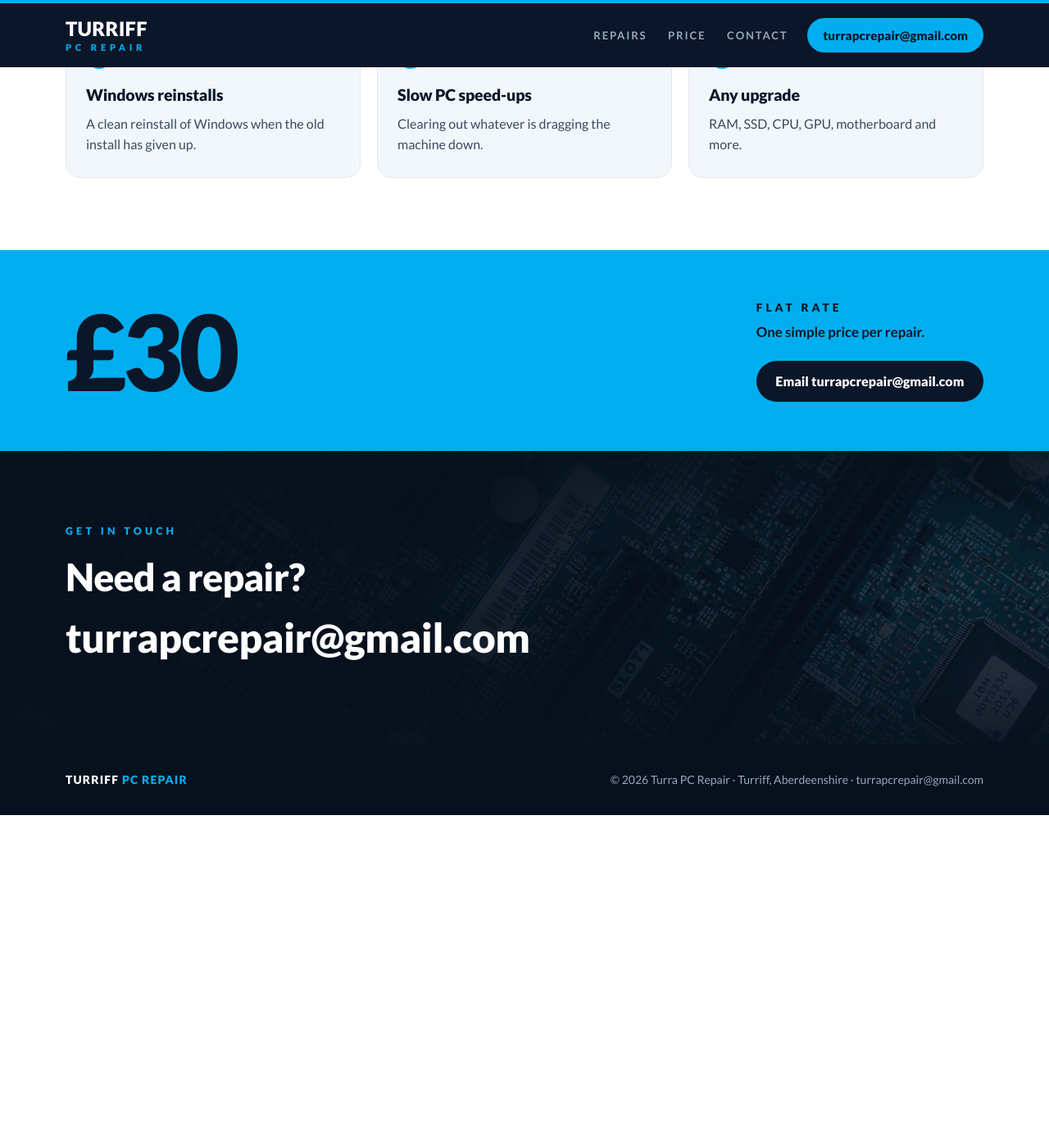
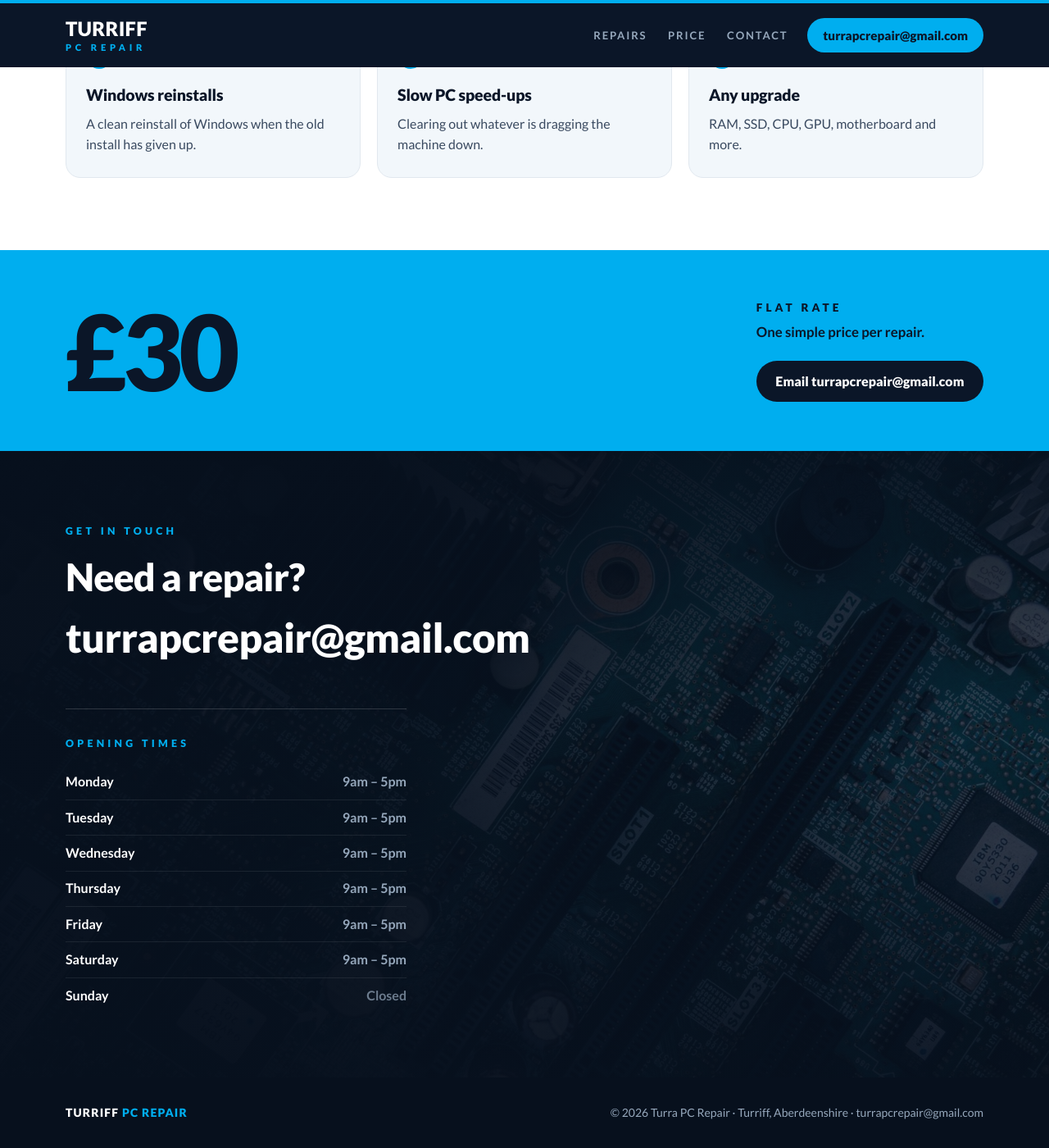
Before and after one commit to linuxer0x42/turriffpcrepair-website, a Jekyll site: the page built from index.html, in a window 1280 px wide and 1400 px high, scrolled down 961 px. Shown: the whole window at 82% size. Built offline with Jekyll 4.4.1, drawn with Linux system fonts in a browser that asks for light colours; before the commit the page ends 1955 px from its top, so only the background shows below that.

Commit message:
feat: list opening times in the contact section
Show opening hours for Monday to Saturday, 9am to 5pm, listed day by
day in the contact band and driven from _config.yml, with Sunday shown
as closed.

- add opening_days, opening_hours and opening_closed_days settings
- render the list as a definition list with styles that sit over the
  photo backdrop
- emit openingHoursSpecification in the LocalBusiness structured data
  using ISO 09:00-17:00 times
- document the new settings in the README

```diff
--- a/_config.yml
+++ b/_config.yml
@@ -20,6 +20,20 @@ email: "turrapcrepair@gmail.com"
 area: "Turriff, Aberdeenshire"
 price: "£30"
 
+# --- opening times (listed on the contact section and in the schema) ---
+opening_days:
+  - Monday
+  - Tuesday
+  - Wednesday
+  - Thursday
+  - Friday
+  - Saturday
+opening_hours: "9am – 5pm"   # shown next to each open day
+opening_opens: "09:00"       # used by the structured data
+opening_closes: "17:00"
+opening_closed_days:
+  - Sunday
+
 lang: en-GB
 timezone: Europe/London
 markdown: kramdown
--- a/assets/css/main.css
+++ b/assets/css/main.css
@@ -380,6 +380,54 @@ h1 span { color: var(--accent); }
   font-weight: 700;
 }
 
+/* --------------------------------------------------------------- hours --- */
+
+.hours {
+  margin-top: 2.75rem;
+  padding-top: 2rem;
+  max-width: 26rem;
+  border-top: 1px solid rgba(255, 255, 255, 0.16);
+}
+
+.hours h3 {
+  margin: 0 0 1rem;
+  font-size: 0.78rem;
+  font-weight: 900;
+  letter-spacing: 0.34em;
+  text-transform: uppercase;
+  color: var(--accent);
+}
+
+.hours-list { margin: 0; }
+
+.hours-row {
+  display: flex;
+  justify-content: space-between;
+  gap: 1.5rem;
+  padding: 0.55rem 0;
+  border-bottom: 1px solid rgba(255, 255, 255, 0.08);
+}
+
+.hours-row:last-child {
+  padding-bottom: 0;
+  border-bottom: 0;
+}
+
+.hours-row dt {
+  margin: 0;
+  color: var(--white);
+  font-weight: 700;
+}
+
+.hours-row dd {
+  margin: 0;
+  color: var(--muted);
+  font-weight: 700;
+  font-variant-numeric: tabular-nums;
+}
+
+.hours-row-closed dd { opacity: 0.7; }
+
 /* ---------------------------------------------------------- photo bands --- */
 /* Every full-width section on the navy base (the heroes and the contact
    band) carries the same motherboard backdrop. Two navy veils keep the photo
--- a/index.html
+++ b/index.html
@@ -82,5 +82,23 @@ description: >-
 
     <a class="email" href="mailto:{{ site.email }}">{{ site.email }}</a>
 
+    <div class="hours">
+      <h3>Opening times</h3>
+      <dl class="hours-list">
+        {% for day in site.opening_days %}
+        <div class="hours-row">
+          <dt>{{ day }}</dt>
+          <dd>{{ site.opening_hours }}</dd>
+        </div>
+        {% endfor %}
+        {% for day in site.opening_closed_days %}
+        <div class="hours-row hours-row-closed">
+          <dt>{{ day }}</dt>
+          <dd>Closed</dd>
+        </div>
+        {% endfor %}
+      </dl>
+    </div>
+
   </div>
 </section>
```
Also changed, not shown: _includes/head.html (+8 -0 lines), README.md.
